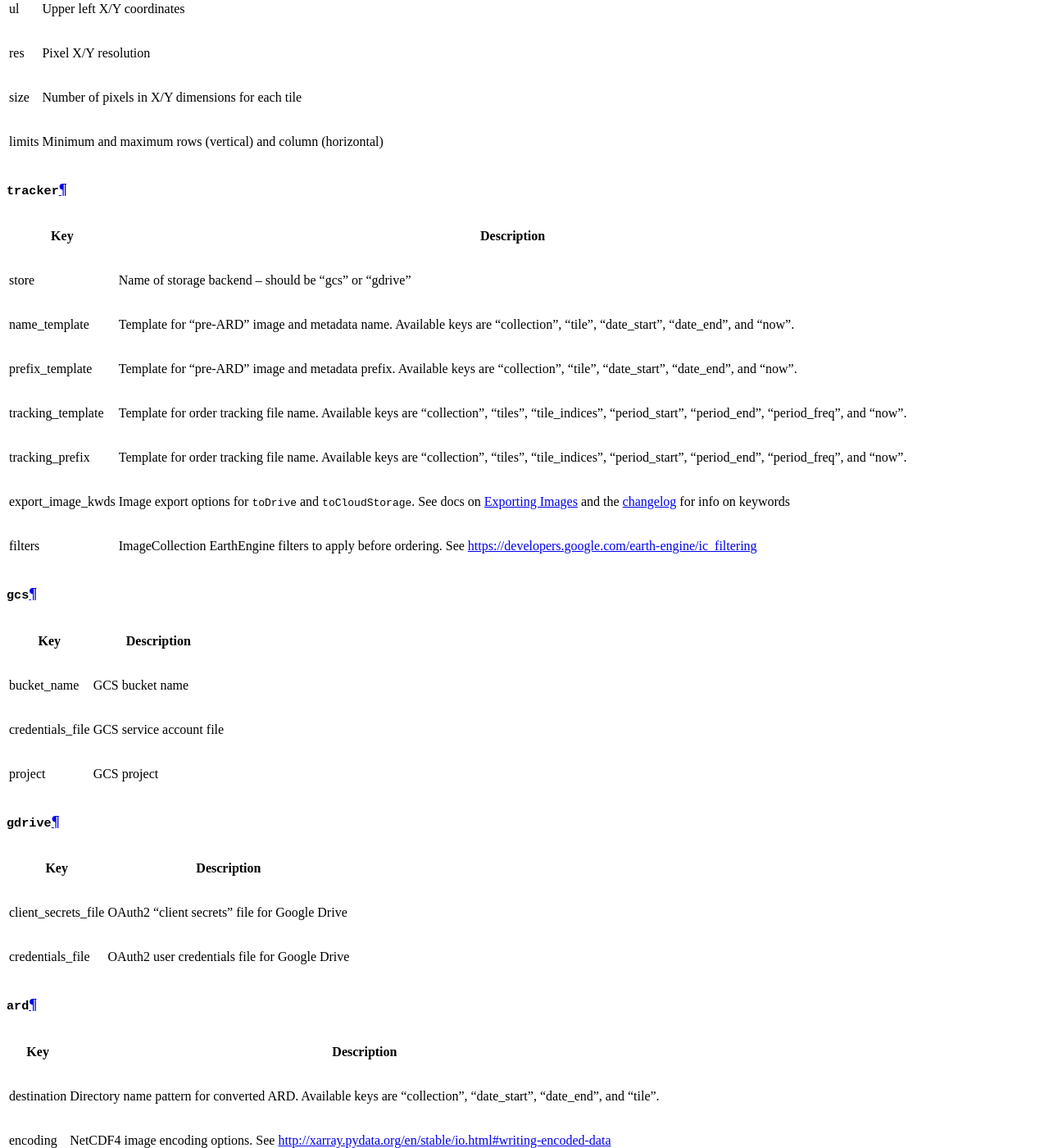
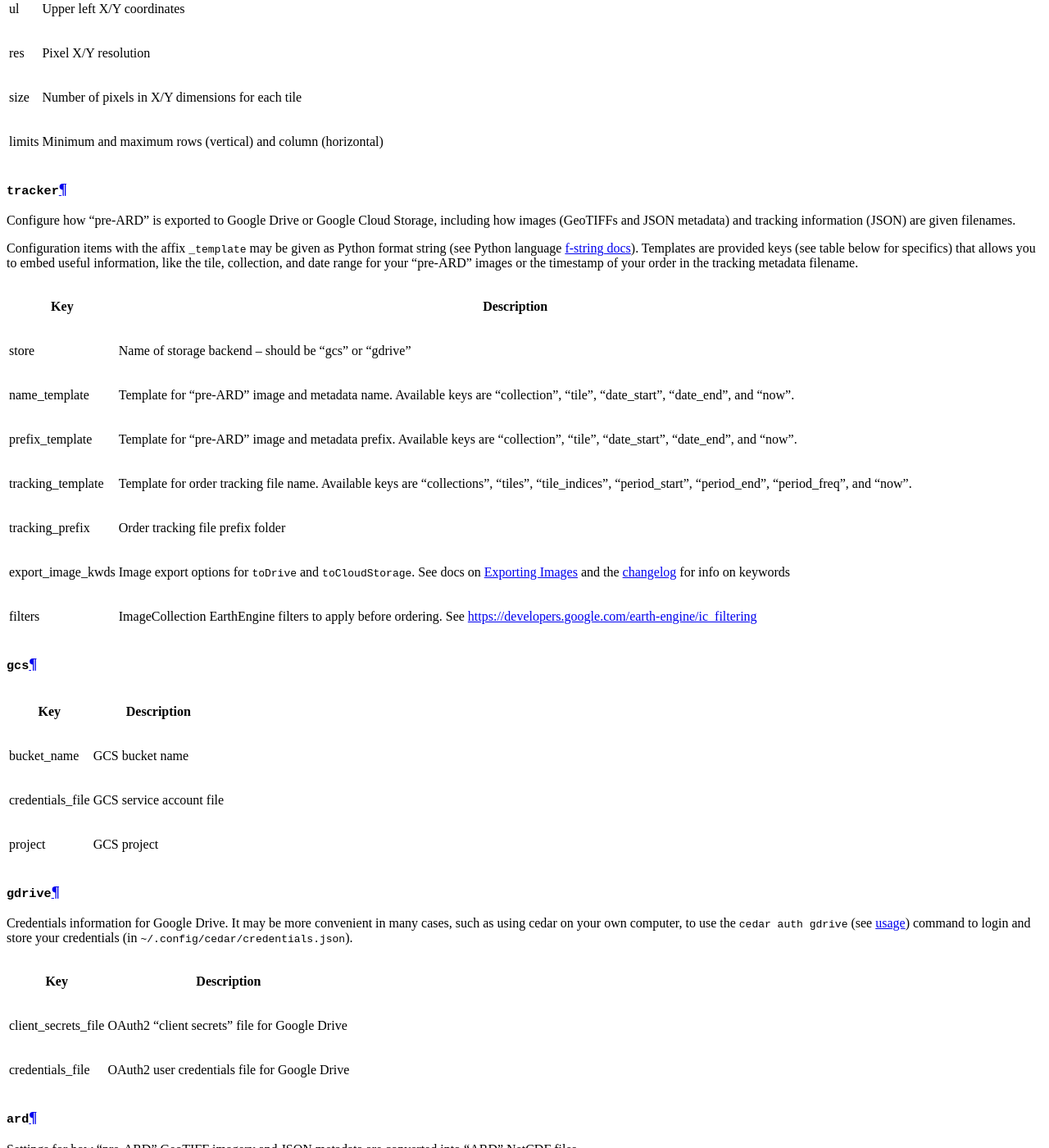
Before and after one commit to ceholden/cedar-datacube, a Sphinx documentation site: the page built from docs/source/config.rst, in a window 1280 px wide and 1400 px high, scrolled down 1221 px. Shown: the whole window at 82% size. Built offline with Sphinx 7.4.7 and the Read the Docs theme 2.0.0, drawn with Linux system fonts in a browser that asks for light colours; some of the changed text lies outside the part shown.

Commit message:
Fix info on tracking names & add to docs

```diff
--- a/docs/source/config.rst
+++ b/docs/source/config.rst
@@ -46,6 +46,17 @@ Sections
 ``tracker``
 -----------
 
+Configure how "pre-ARD" is exported to Google Drive or Google Cloud Storage,
+including how images (GeoTIFFs and JSON metadata) and tracking information
+(JSON) are given filenames.
+
+Configuration items with the affix ``_template`` may be given as Python format string
+(see Python language `f-string docs`_). Templates are provided keys (see table
+below for specifics) that allows you to embed useful information, like the
+tile, collection, and date range for your "pre-ARD" images or the timestamp of
+your order in the tracking metadata filename.
+
+
 +---------------------+--------------------------------------------------------------------------------------------------------------------------------------------------------------+
 | Key                 | Description                                                                                                                                                  |
 +=====================+==============================================================================================================================================================+
@@ -55,9 +66,9 @@ Sections
 +---------------------+--------------------------------------------------------------------------------------------------------------------------------------------------------------+
 | prefix_template     | Template for "pre-ARD" image and metadata prefix. Available keys are "collection", "tile", "date_start", "date_end", and "now".                              |
 +---------------------+--------------------------------------------------------------------------------------------------------------------------------------------------------------+
-| tracking_template   | Template for order tracking file name. Available keys are "collection", "tiles", "tile_indices", "period_start", "period_end", "period_freq", and "now".     |
+| tracking_template   | Template for order tracking file name. Available keys are "collections", "tiles", "tile_indices", "period_start", "period_end", "period_freq", and "now".    |
 +---------------------+--------------------------------------------------------------------------------------------------------------------------------------------------------------+
-| tracking_prefix     | Template for order tracking file name. Available keys are "collection", "tiles", "tile_indices", "period_start", "period_end", "period_freq", and "now".     |
+| tracking_prefix     | Order tracking file prefix folder                                                                                                                            |
 +---------------------+--------------------------------------------------------------------------------------------------------------------------------------------------------------+
 | export_image_kwds   | Image export options for ``toDrive`` and ``toCloudStorage``. See docs on `Exporting Images`_ and the `changelog <_changelog_export>`_ for info on keywords   |
 +---------------------+--------------------------------------------------------------------------------------------------------------------------------------------------------------+
@@ -82,6 +93,11 @@ Sections
 ``gdrive``
 ----------
 
+Credentials information for Google Drive. It may be more convenient in many
+cases, such as using cedar on your own computer, to use
+the ``cedar auth gdrive`` (see :ref:`usage<cli_auth_gdrive>`) command to
+login and store your credentials (in ``~/.config/cedar/credentials.json``).
+
 +-----------------------+-----------------------------------------------+
 | Key                   | Description                                   |
 +=======================+===============================================+
@@ -93,6 +109,9 @@ Sections
 
 ``ard``
 -------
+
+Settings for how "pre-ARD" GeoTIFF imagery and JSON metadata are converted into
+"ARD" NetCDF files.
 
 +-------------+------------------------------------------------------------------------------------------------------------------+
 | Key         | Description                                                                                                      |
@@ -118,3 +137,4 @@ the ``cedar config template`` program to do this:
 
 .. _Exporting Images: https://developers.google.com/earth-engine/exporting#exporting-images
 .. _changelog_export: https://developers.google.com/earth-engine/changelog#2016-10-27
+.. _f-string docs: https://docs.python.org/3/library/string.html#formatstrings
```
